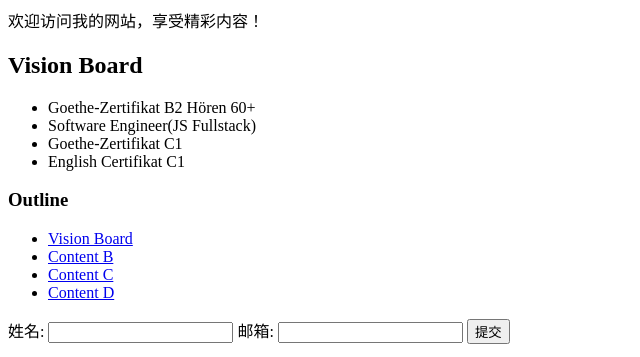
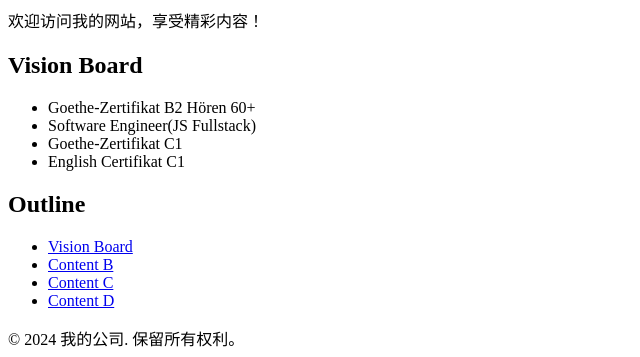
Before and after one commit to pzl2eu/web, a plain HTML site: page index.html in a window 1280 px wide. Shown: the part 218-575 px from the top of the page, without its empty margins (0-640 px from the left). Drawn offline with Linux system fonts and the light colour scheme.

Commit message:
restructure semantic HTML <>

```diff
--- a/index.html
+++ b/index.html
@@ -26,13 +26,13 @@
         <li><a href="#">Subpage D</a></li>
     </ul>
   </nav>
-  <main>
   <header>
     <h1>我的网站</h1>
     <p>欢迎访问我的网站，享受精彩内容！</p>
   </header>
-    <section>
-      <h2 id="vision-board">Vision Board</h2>
+  <main>
+    <section id="vision-board">
+      <h2>Vision Board</h2>
       <ul>
         <li>Goethe-Zertifikat B2 Hören 60+</li>
         <li>Software Engineer(JS Fullstack)</li>
@@ -40,8 +40,9 @@
         <li>English Certifikat C1</li>
       </ul>
     </section>
+  </main>
   <aside>
-      <h3>Outline</h3>
+    <h1>Outline</h3>
     <ul>
       <li><a href="#vision-board">Vision Board</a></li>
       <li><a href="#">Content B</a></li>
@@ -49,15 +50,6 @@
       <li><a href="#">Content D</a></li>
     </ul>
   </aside>
-
-    <form action="#" method="POST">
-      <label for="name">姓名:</label>
-      <input type="text" id="name" name="name" required>
-      <label for="email">邮箱:</label>
-      <input type="email" id="email" name="email" required>
-      <button type="submit">提交</button>
-    </form>
-  </main>
   <footer>
     <p>&copy; 2024 我的公司. 保留所有权利。</p>
     <div style="display: grid;">
```
Lines whose indentation alone changed are shown as unchanged.
